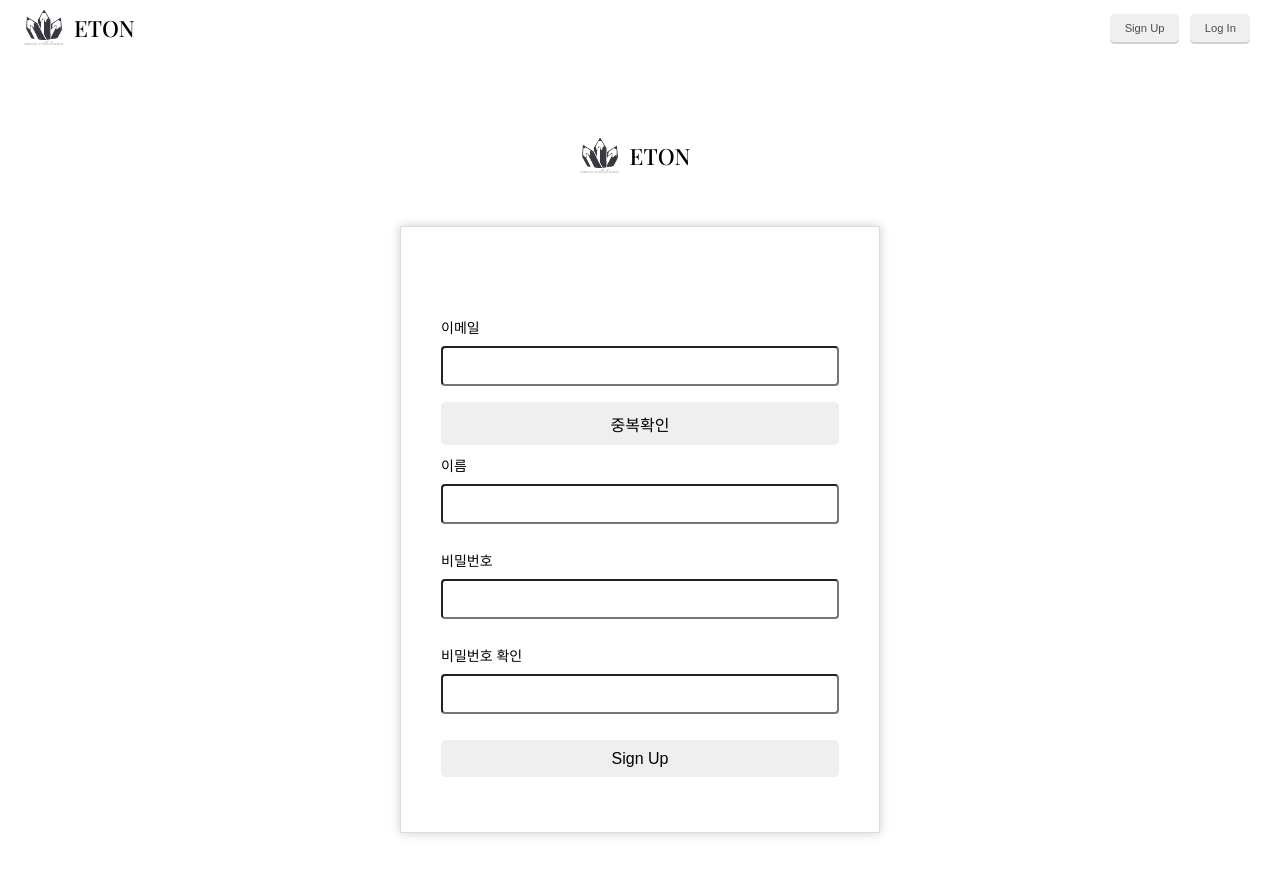
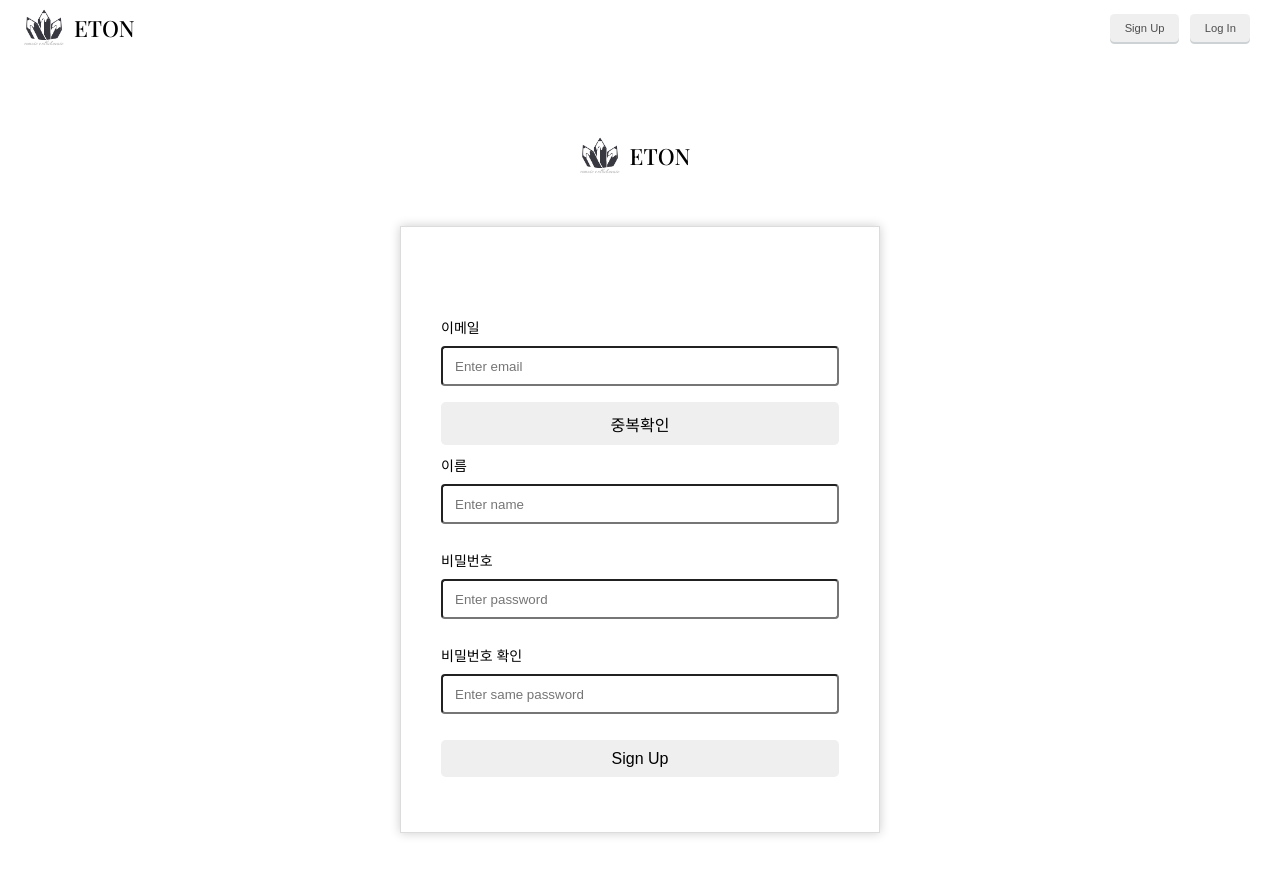
Before and after one commit to ddubbu/ETON-client, a React (Create React App) app: page /users/signup in a window 1280 px wide. Shown: the top 876 px of the page. Built offline with nearby package versions, Linux system fonts and the light colour scheme.

Commit message:
Add placeholder for input

```diff
--- a/src/pages/SignUp.js
+++ b/src/pages/SignUp.js
@@ -436,6 +436,7 @@ const SignUp = (props) => {
                                     className = "emailInput"
                                     onChange = {handleEmail}
                                     value = {email}
+                                    placeholder="Enter email"
                             />
                         <div className="duplicateCheck">
                             <button onClick={checkEmailDuplicate}>중복확인</button>
@@ -456,6 +457,7 @@ const SignUp = (props) => {
                                 className = "nameInput"
                                 onChange = {handleName}
                                 value = {name}
+                                placeholder="Enter name"
                         />
                     </div>
                     <div className = "errorSection">
@@ -470,6 +472,7 @@ const SignUp = (props) => {
                                 className = "passwordInput"
                                 onChange = {handlePassword}
                                 value = {password}
+                                placeholder="Enter password"
                         />
                     </div>
                     <div className = "errorSection">
@@ -484,6 +487,7 @@ const SignUp = (props) => {
                                 className = "passwordCheckInput"
                                 onChange = {handlePasswordCheck}
                                 value = {passwordCheck}
+                                placeholder="Enter same password "
                         />
                     </div>
                     <div className = "errorSection">
```
Also changed, not shown: 1 other file (tests, documents, lock files or other folders).
